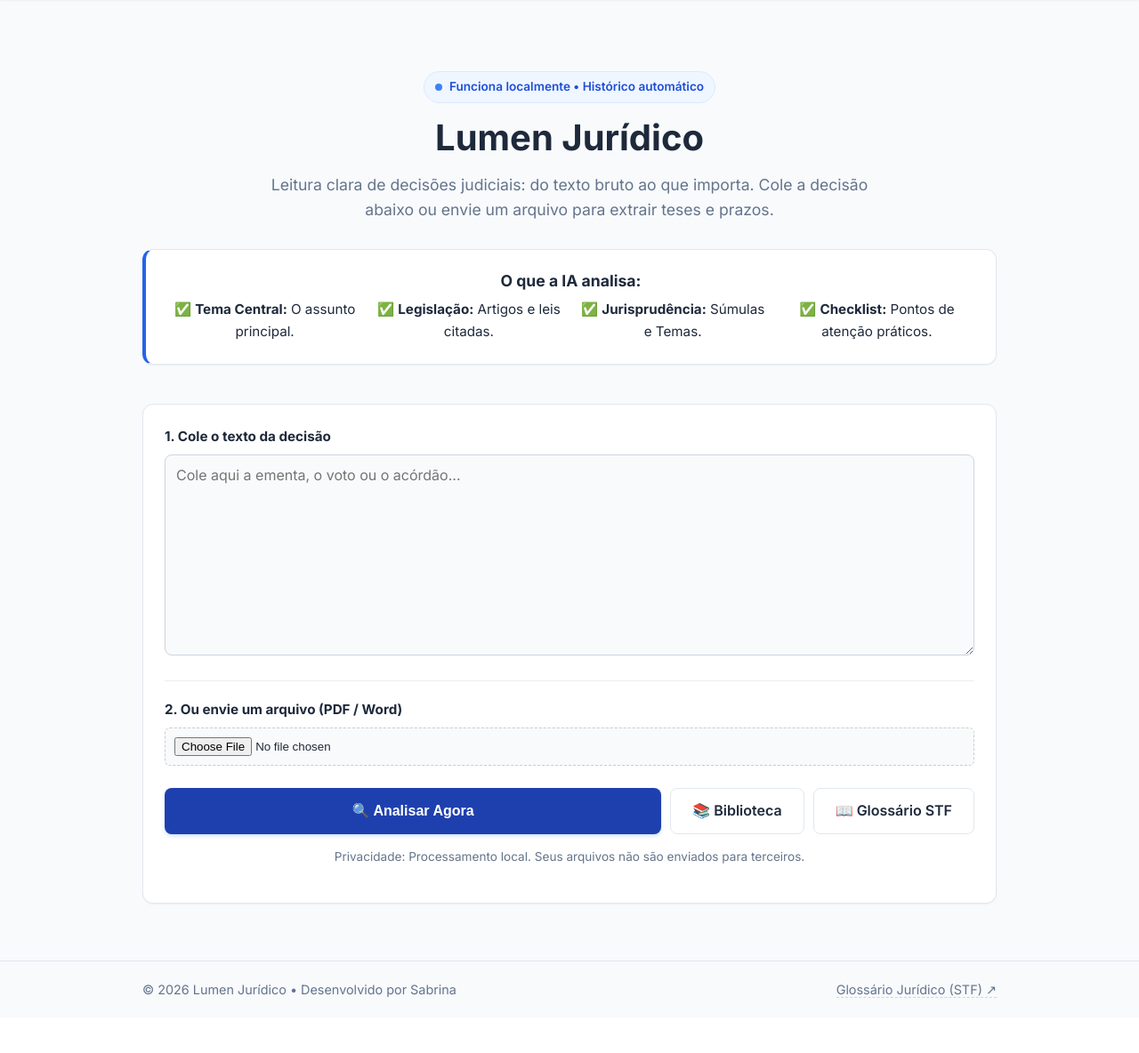
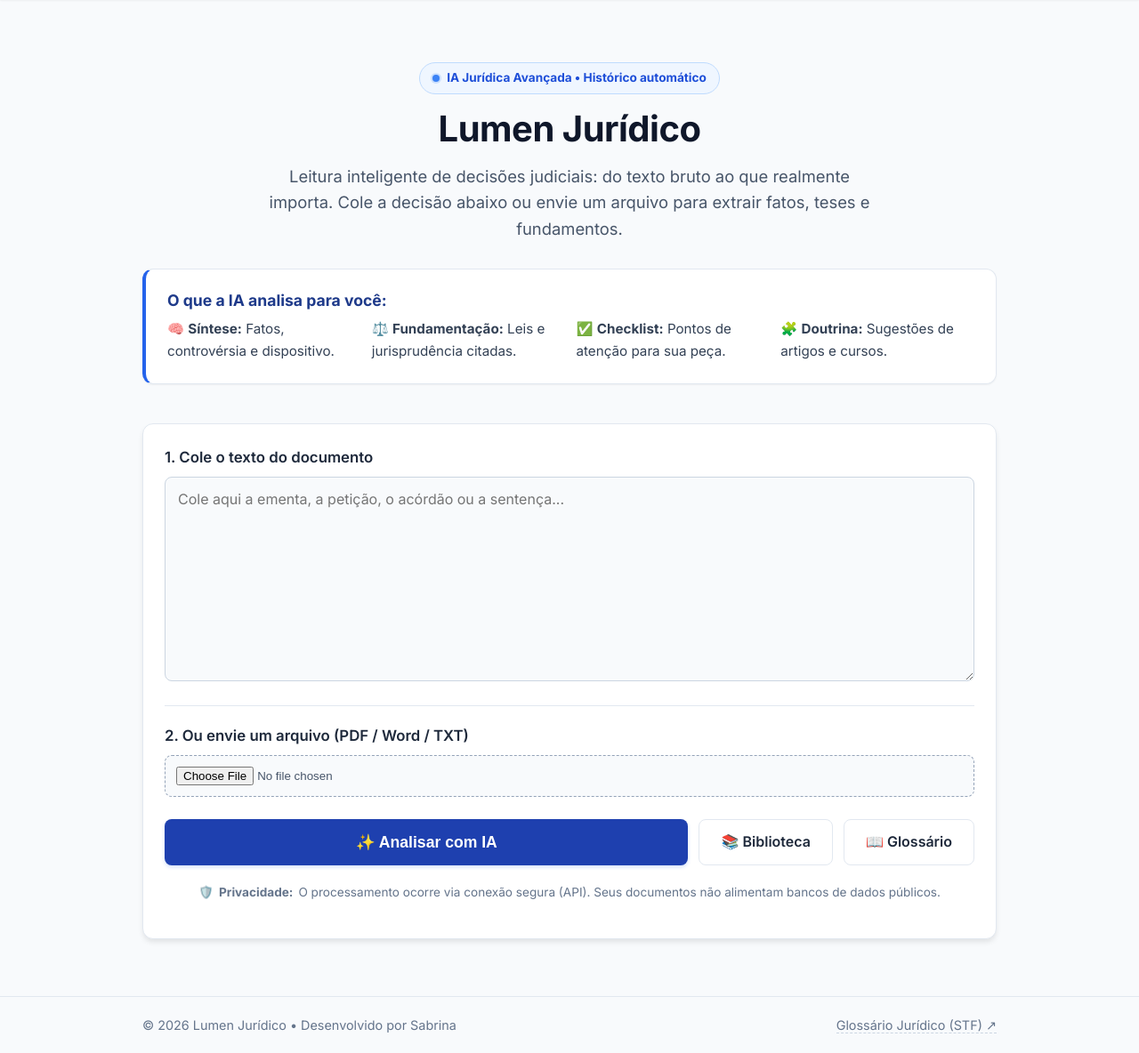
Before and after one commit to sabrinaandraderocha-cmyk/lumen-juridico, a Flask app: page / in a window 1280 px wide. Shown: the part 82-1266 px from the top of the page at 89% size. Before the commit the page ends 1204 px from the top, so only its background shows below. Run offline with Flask 3, Linux system fonts and the light colour scheme.

Commit message:
Update index.html

```diff
--- a/templates/index.html
+++ b/templates/index.html
@@ -7,88 +7,112 @@
   <section class="hero">
     <div class="hero-badge">
       <span class="dot"></span>
-      Funciona localmente • Histórico automático
+      IA Jurídica Avançada • Histórico automático
     </div>
 
     <h1>Lumen Jurídico</h1>
 
     <p class="lead">
-      Leitura clara de decisões judiciais: do texto bruto ao que importa.
-      Cole a decisão abaixo ou envie um arquivo para extrair teses e prazos.
+      Leitura inteligente de decisões judiciais: do texto bruto ao que realmente importa.
+      Cole a decisão abaixo ou envie um arquivo para extrair fatos, teses e fundamentos.
     </p>
 
-    <div class="card bg-light" style="margin-top:20px; border-left: 4px solid var(--accent, #2563eb);">
-      <h3 style="margin:0 0 10px 0; font-size: 1.1rem;">O que a IA analisa:</h3>
-      <div style="display: grid; grid-template-columns: repeat(auto-fit, minmax(200px, 1fr)); gap: 10px; font-size: 0.95em;">
-        <div>✅ <strong>Tema Central:</strong> O assunto principal.</div>
-        <div>✅ <strong>Legislação:</strong> Artigos e leis citadas.</div>
-        <div>✅ <strong>Jurisprudência:</strong> Súmulas e Temas.</div>
-        <div>✅ <strong>Checklist:</strong> Pontos de atenção práticos.</div>
+    <div class="card bg-light" style="margin-top:20px; border-left: 4px solid var(--accent, #2563eb); text-align: left;">
+      <h3 style="margin:0 0 10px 0; font-size: 1.1rem; color: #1e3a8a;">O que a IA analisa para você:</h3>
+      <div style="display: grid; grid-template-columns: repeat(auto-fit, minmax(200px, 1fr)); gap: 12px; font-size: 0.95em; color: #334155;">
+        <div>🧠 <strong>Síntese:</strong> Fatos, controvérsia e dispositivo.</div>
+        <div>⚖️ <strong>Fundamentação:</strong> Leis e jurisprudência citadas.</div>
+        <div>✅ <strong>Checklist:</strong> Pontos de atenção para sua peça.</div>
+        <div>🧩 <strong>Doutrina:</strong> Sugestões de artigos e cursos.</div>
       </div>
     </div>
   </section>
 
-  <section class="card">
+  <section class="card" style="box-shadow: 0 4px 6px -1px rgba(0, 0, 0, 0.1); border: 1px solid #e2e8f0;">
     <form method="post" action="{{ url_for('analisar') }}" enctype="multipart/form-data">
 
       <div style="margin-bottom: 20px;">
-        <label for="texto" style="font-weight: bold; display: block; margin-bottom: 8px;">1. Cole o texto da decisão</label>
+        <label for="texto" style="font-weight: 600; color: #1e293b; display: block; margin-bottom: 8px; font-size: 1.05rem;">
+          1. Cole o texto do documento
+        </label>
         <textarea
           id="texto"
           name="texto"
           rows="10"
           class="form-control"
-          placeholder="Cole aqui a ementa, o voto ou o acórdão..."
+          placeholder="Cole aqui a ementa, a petição, o acórdão ou a sentença..."
         ></textarea>
       </div>
 
-      <div style="margin-bottom: 20px; padding-top: 20px; border-top: 1px solid #eee;">
-        <label for="arquivo" style="font-weight: bold; display: block; margin-bottom: 8px;">2. Ou envie um arquivo (PDF / Word)</label>
+      <div style="margin-bottom: 20px; padding-top: 20px; border-top: 1px solid #e2e8f0;">
+        <label for="arquivo" style="font-weight: 600; color: #1e293b; display: block; margin-bottom: 8px; font-size: 1.05rem;">
+          2. Ou envie um arquivo (PDF / Word / TXT)
+        </label>
+        <div style="position: relative;">
           <input
             id="arquivo"
             name="arquivo"
             type="file"
             accept=".pdf,.docx,.txt"
-          style="width: 100%; padding: 10px; background: #f9fafb; border: 1px dashed #ccc; border-radius: 6px;"
+            style="width: 100%; padding: 12px; background: #f8fafc; border: 1px dashed #94a3b8; border-radius: 8px; color: #475569; cursor: pointer; transition: all 0.2s;"
+            onmouseover="this.style.borderColor='#3b82f6'; this.style.background='#eff6ff'"
+            onmouseout="this.style.borderColor='#94a3b8'; this.style.background='#f8fafc'"
           >
         </div>
+      </div>
 
-      <div class="actions" style="display: flex; gap: 10px; flex-wrap: wrap; margin-top: 25px;">
-        <button class="btn primary" type="submit" style="flex: 1; min-width: 200px; justify-content: center;">
-          🔍 Analisar Agora
+      <div class="actions" style="display: flex; gap: 12px; flex-wrap: wrap; margin-top: 25px;">
+        <button class="btn primary" type="submit" style="flex: 1; min-width: 220px; justify-content: center; font-size: 1.1rem; padding: 14px;">
+          ✨ Analisar com IA
         </button>
 
-        <a class="btn secondary" href="{{ url_for('biblioteca') }}">
+        <a class="btn secondary" href="{{ url_for('biblioteca') }}" style="display: flex; align-items: center; justify-content: center;">
           📚 Biblioteca
         </a>
 
-        <a class="btn secondary" href="{{ url_for('glossario') }}" target="_blank">
-          📖 Glossário STF
+        <a class="btn secondary" href="{{ url_for('glossario') }}" target="_blank" style="display: flex; align-items: center; justify-content: center;">
+          📖 Glossário
         </a>
       </div>
 
-      <p class="muted" style="margin-top:15px; font-size: 0.85em; text-align: center;">
-        Privacidade: Processamento local. Seus arquivos não são enviados para terceiros.
+      <p class="muted" style="margin-top: 20px; font-size: 0.85em; text-align: center; display: flex; align-items: center; justify-content: center; gap: 6px;">
+        🛡️ <strong>Privacidade:</strong> O processamento ocorre via conexão segura (API). Seus documentos não alimentam bancos de dados públicos.
       </p>
     </form>
   </section>
 
   {% if historico %}
-  <section style="margin-top: 40px;">
-    <div style="display: flex; justify-content: space-between; align-items: center; margin-bottom: 15px;">
-      <h2 style="font-size: 1.5rem; margin: 0;">Histórico Recente</h2>
-      <a href="{{ url_for('historico') }}" style="font-size: 0.9em; text-decoration: none; color: var(--accent, #2563eb);">Ver tudo &rarr;</a>
+  <section style="margin-top: 50px;">
+    <div style="display: flex; justify-content: space-between; align-items: center; margin-bottom: 20px;">
+      <h2 style="font-size: 1.4rem; margin: 0; color: #1e293b; display: flex; align-items: center; gap: 8px;">
+        🕒 Últimas Análises
+      </h2>
+      <a href="{{ url_for('historico') }}" style="font-size: 0.95em; font-weight: 600; text-decoration: none; color: var(--accent, #2563eb);">Ver histórico completo &rarr;</a>
     </div>
 
-    <div class="grid-historico">
+    <div class="grid-historico" style="display: grid; gap: 12px;">
       {% for item in historico %}
-      <a href="{{ url_for('resultado', id=item.id) }}" class="card card-historico" style="text-decoration: none; color: inherit; display: block; margin-bottom: 10px;">
+      <a href="{{ url_for('resultado', id=item.id) }}" class="card card-historico" style="text-decoration: none; color: inherit; display: block; padding: 16px; border-radius: 10px; border: 1px solid #e2e8f0; background: #ffffff;">
         <div style="display: flex; justify-content: space-between; align-items: center;">
           <div>
-            <strong style="color: #1e293b;">{{ item.titulo_resumo }}</strong>
-            <div class="muted" style="font-size: 0.85em; margin-top: 4px;">{{ item.data_criacao.strftime('%d/%m às %H:%M') }}</div>
+            <strong style="color: #0f172a; font-size: 1.05rem; display: block; margin-bottom: 6px;">
+              {{ item.titulo_resumo or "Análise Sem Título" }}
+            </strong>
+            <div style="display: flex; gap: 12px; align-items: center;">
+              <span class="muted" style="font-size: 0.85em; display: flex; align-items: center; gap: 4px;">
+                {{ item.data_criacao.strftime('%d/%m às %H:%M') }}
+              </span>
+
+              {% if item.tipo_peca %}
+              <span style="font-size: 0.7rem; background: #e0f2fe; color: #0369a1; padding: 2px 8px; border-radius: 99px; font-weight: 600; border: 1px solid #bae6fd;">
+                {{ item.tipo_peca }}
+              </span>
+              {% endif %}
             </div>
-          <span style="background: #e2e8f0; padding: 4px 8px; border-radius: 4px; font-size: 0.8em;">Ver &rarr;</span>
+          </div>
+          <span style="background: #eff6ff; color: #1d4ed8; padding: 6px 12px; border-radius: 6px; font-size: 0.85em; font-weight: 600; border: 1px solid #bfdbfe;">
+            Abrir &rarr;
+          </span>
         </div>
       </a>
       {% endfor %}
@@ -98,7 +122,7 @@
 
   <style>
     .hero {
-      padding: 40px 0 20px;
+      padding: 30px 0 20px;
       text-align: center;
     }
 
@@ -106,12 +130,14 @@
       font-size: 2.5rem;
       line-height: 1.2;
       margin: 15px 0;
-      color: #1e293b;
+      color: #0f172a;
+      font-weight: 800;
+      letter-spacing: -0.5px;
     }
 
     .hero .lead {
-      font-size: 1.1rem;
-      color: #64748b;
+      font-size: 1.15rem;
+      color: #475569;
       margin: 0 auto 30px;
       max-width: 700px;
       line-height: 1.6;
@@ -121,13 +147,13 @@
       display: inline-flex;
       align-items: center;
       gap: 8px;
-      padding: 6px 12px;
+      padding: 6px 14px;
       border-radius: 99px;
       background: #eff6ff;
       color: #1d4ed8;
       font-size: 0.85rem;
-      font-weight: 600;
-      border: 1px solid #dbeafe;
+      font-weight: 700;
+      border: 1px solid #bfdbfe;
     }
 
     .hero-badge .dot {
@@ -136,32 +162,40 @@
       border-radius: 50%;
       background: #3b82f6;
       display: inline-block;
+      box-shadow: 0 0 0 2px rgba(59, 130, 246, 0.2);
     }
 
     /* Ajuste do formulário */
     textarea.form-control {
       width: 100%;
-      padding: 12px;
+      padding: 14px;
       border: 1px solid #cbd5e1;
       border-radius: 8px;
       font-family: inherit;
       font-size: 1rem;
       resize: vertical;
-      transition: border-color 0.2s;
+      transition: all 0.2s;
+      background-color: #f8fafc;
+      color: #1e293b;
     }
 
     textarea.form-control:focus {
       outline: none;
       border-color: #3b82f6;
-      box-shadow: 0 0 0 3px rgba(59, 130, 246, 0.1);
+      background-color: #ffffff;
+      box-shadow: 0 0 0 3px rgba(59, 130, 246, 0.15);
     }
 
     /* Card de Histórico Hover */
+    .card-historico {
+      transition: all 0.2s ease;
+    }
+
     .card-historico:hover {
-      border-color: #3b82f6;
+      border-color: #93c5fd !important;
+      background-color: #f8fafc !important;
       transform: translateY(-2px);
-      transition: all 0.2s ease;
-      box-shadow: 0 4px 6px -1px rgba(0, 0, 0, 0.1);
+      box-shadow: 0 4px 6px -1px rgba(0, 0, 0, 0.05);
     }
   </style>
 
```
Lines whose indentation alone changed are shown as unchanged.
